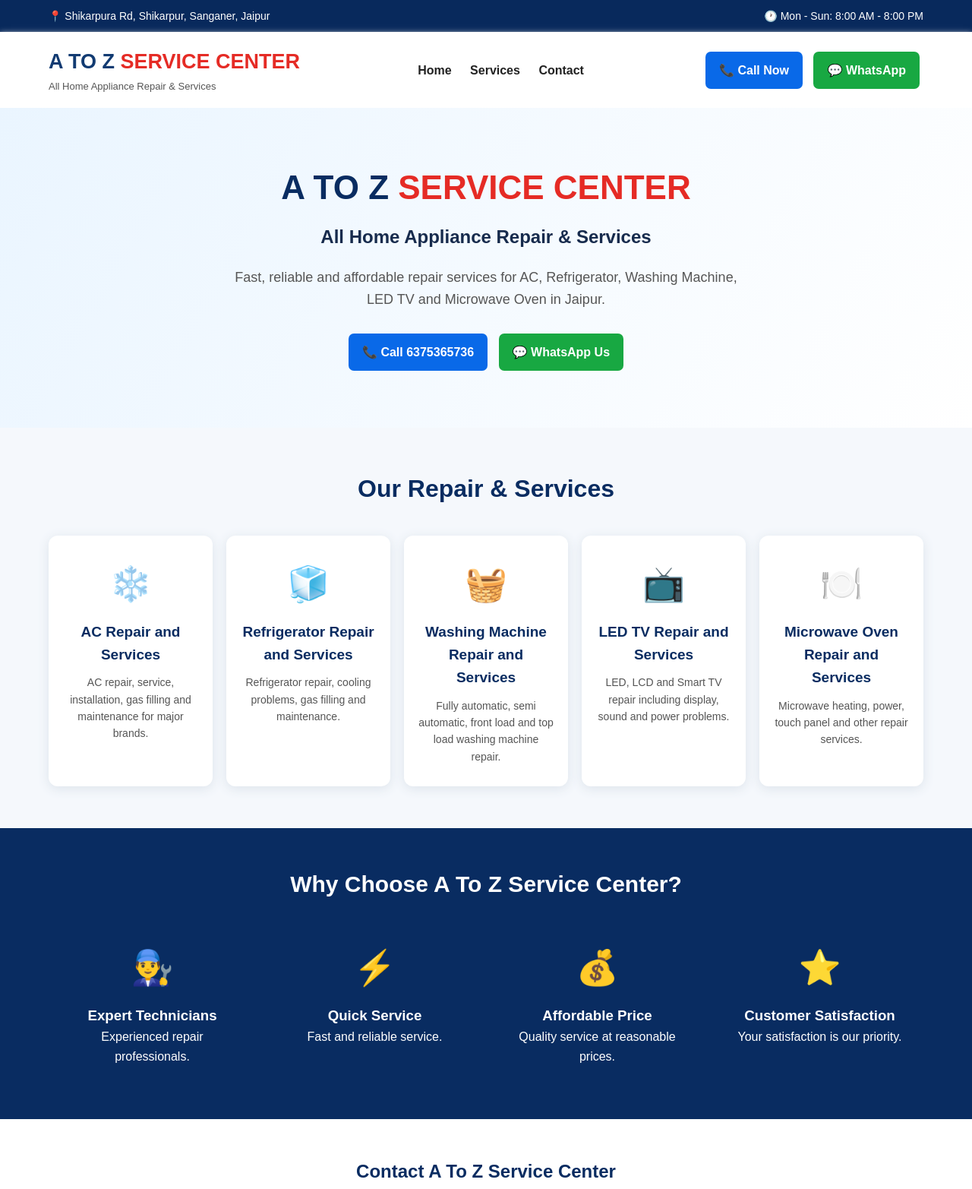
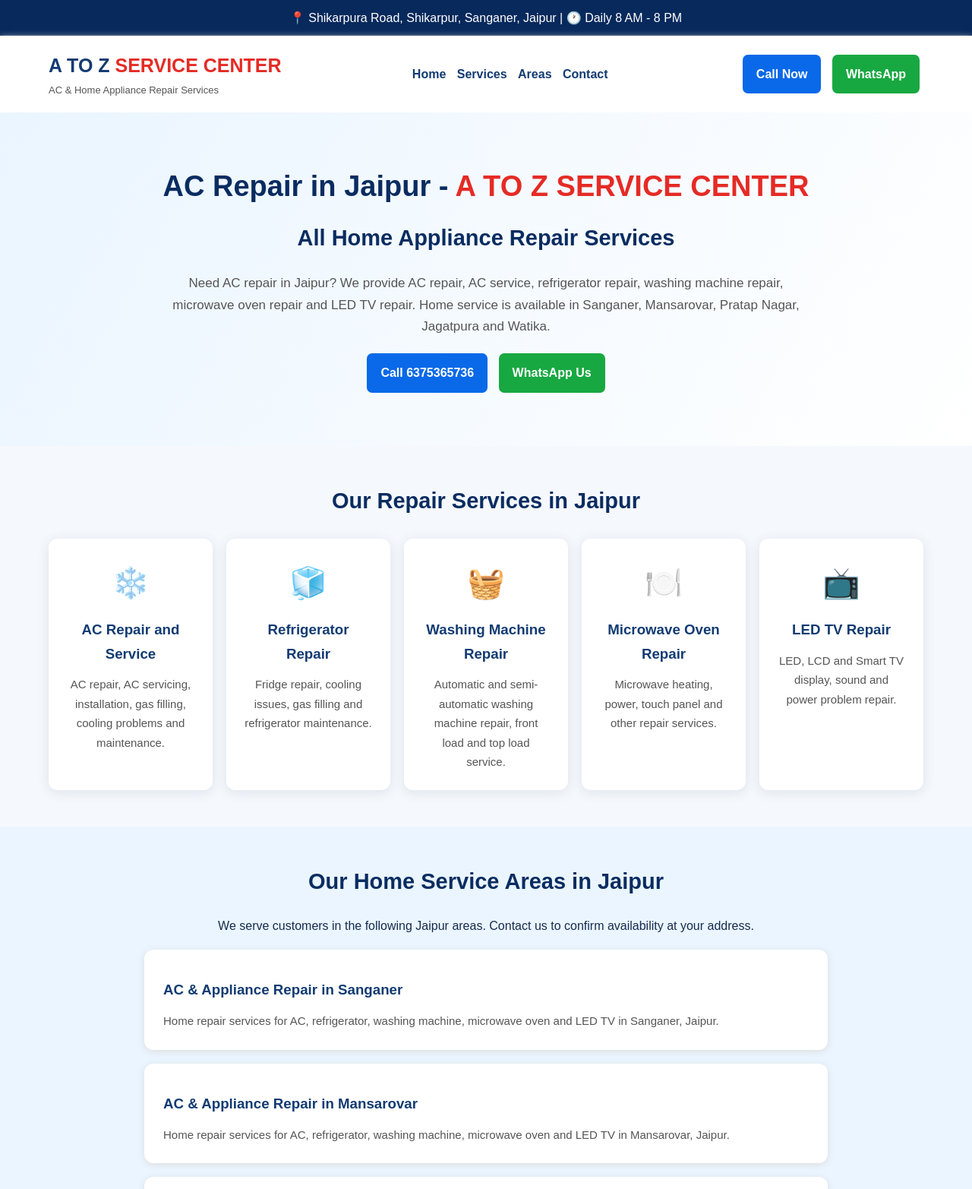
Before and after one commit to kaluramchhipa495-gif/ac-repair-wala-2, a plain HTML site: page index.html in a window 1280 px wide. Shown: the top 1565 px of the page at 76% size. Drawn offline with Linux system fonts and the light colour scheme.

Commit message:
Update index.html

```diff
--- a/index.html
+++ b/index.html
@@ -1,109 +1,208 @@
 
 <!DOCTYPE html>
 <html lang="en">
-<head><meta name="google-site-verification" content="q8hmpWmSuLCzeP5IyElT4NdXJwnUHuDMEvbWuIvjgXk" />
+<head>
 <meta charset="UTF-8">
-<meta name="viewport" content="width=device-width, initial-scale=1.0">
-<title>A To Z Service Center | Jaipur</title>
-<meta name="description" content="A To Z Service Center - AC, Refrigerator, Washing Machine, LED TV and Microwave Oven repair services in Jaipur. Call 6375365736."><meta name="google-site-verification" content="1B8WIw9-Ir2arh3uRtDP4GtBKwcSGTVDD-jx34hGs4c" />
+<meta name="viewport" content="width=device-width, initial-scale=1">
+
+<meta name="google-site-verification" content="q8hmpWmSuLCzeP5IyElT4NdXJwnUHuDMEvbWuIvjgXk">
+<meta name="google-site-verification" content="1B8WIw9-Ir2arh3uRtDP4GtBKwcSGTVDD-jx34hGs4c">
+
+<title>AC Repair Jaipur | A To Z Service Center</title>
+<meta name="description" content="A To Z Service Center provides AC, refrigerator, washing machine, microwave and LED TV repair in Jaipur. Home service in Sanganer, Mansarovar, Pratap Nagar, Jagatpura and Watika. Call 6375365736.">
+<meta name="robots" content="index,follow">
+<link rel="canonical" href="https://kaluramchhipa495-gif.github.io/ac-repair-wala-2/">
+
+<script type="application/ld+json">
+{
+ "@context":"https://schema.org",
+ "@type":"LocalBusiness",
+ "name":"A TO Z SERVICE CENTER",
+ "telephone":"+91-6375365736",
+ "url":"https://kaluramchhipa495-gif.github.io/ac-repair-wala-2/",
+ "description":"AC and home appliance repair services in Jaipur.",
+ "address":{
+  "@type":"PostalAddress",
+  "streetAddress":"Shikarpura Road, Shikarpur, Sanganer",
+  "addressLocality":"Jaipur",
+  "addressRegion":"Rajasthan",
+  "addressCountry":"IN"
+ },
+ "areaServed":[
+  {"@type":"Place","name":"Sanganer, Jaipur"},
+  {"@type":"Place","name":"Mansarovar, Jaipur"},
+  {"@type":"Place","name":"Pratap Nagar, Jaipur"},
+  {"@type":"Place","name":"Jagatpura, Jaipur"},
+  {"@type":"Place","name":"Watika, Jaipur"}
+ ],
+ "openingHours":"Mo-Su 08:00-20:00"
+}
+</script>
+
 <style>
-*{margin:0;padding:0;box-sizing:border-box;font-family:Arial,sans-serif}
-body{background:#f5f8fc;color:#172b4d;line-height:1.6}
-.topbar{background:#08295c;color:white;padding:10px 5%;display:flex;justify-content:space-between;font-size:14px}
-header{background:white;padding:18px 5%;display:flex;justify-content:space-between;align-items:center;box-shadow:0 2px 8px #ddd}
-.logo{font-size:27px;font-weight:bold;color:#123b72}
+*{box-sizing:border-box;margin:0;padding:0}
+body{font-family:Arial,sans-serif;background:#f5f8fc;color:#172b4d;line-height:1.7}
+.topbar{background:#08295c;color:white;padding:10px 5%;text-align:center}
+header{background:white;padding:18px 5%;display:flex;justify-content:space-between;align-items:center;flex-wrap:wrap;gap:12px;box-shadow:0 2px 8px #ddd}
+.logo{font-size:25px;font-weight:bold;color:#123b72}
 .logo span{color:#e52b25}
 .tagline{font-size:13px;color:#555}
-nav a{text-decoration:none;color:#222;margin:0 10px;font-weight:bold}
-.btn{display:inline-block;padding:12px 18px;border-radius:7px;text-decoration:none;color:white;font-weight:bold;margin:5px}
+nav a{color:#123b72;text-decoration:none;margin:5px;font-weight:bold}
+.btn{display:inline-block;padding:12px 18px;border-radius:7px;color:white;text-decoration:none;font-weight:bold;margin:5px}
 .call{background:#0969e8}
 .whatsapp{background:#18a842}
-.hero{background:linear-gradient(120deg,#eaf5ff,#fff);padding:70px 7%;text-align:center}
-.hero h1{font-size:44px;color:#092c61;margin-bottom:10px}
+.hero{background:linear-gradient(120deg,#eaf5ff,#fff);padding:65px 7%;text-align:center}
+.hero h1{font-size:38px;color:#092c61;margin-bottom:12px}
 .hero h1 span{color:#e52b25}
-.hero h2{margin-bottom:20px}
-.hero p{max-width:700px;margin:auto;font-size:18px;color:#555}
-.hero-buttons{margin-top:25px}
-.services{padding:55px 5%;text-align:center}
-.services h2{font-size:32px;margin-bottom:35px;color:#092c61}
-.cards{display:grid;grid-template-columns:repeat(5,1fr);gap:18px}
-.card{background:white;padding:28px 18px;border-radius:12px;box-shadow:0 3px 15px #dce3eb}
-.icon{font-size:45px;margin-bottom:12px}
-.card h3{color:#092c61;margin-bottom:10px;font-size:19px}
-.card p{color:#555;font-size:14px}
-.why{background:#092c61;color:white;padding:50px 5%;text-align:center}
-.why h2{margin-bottom:30px;font-size:30px}
-.features{display:grid;grid-template-columns:repeat(4,1fr);gap:20px}
-.feature{padding:20px}
-.contact{padding:50px 5%;text-align:center;background:white}
-.contact h2{color:#092c61;margin-bottom:15px}
-footer{background:#061d43;color:white;padding:35px 5%;text-align:center}
+.hero p{max-width:850px;margin:15px auto;color:#555;font-size:17px}
+section{padding:48px 5%;text-align:center}
+h2{color:#092c61;margin-bottom:20px;font-size:29px}
+h3{color:#123b72;margin:12px 0}
+.cards{display:grid;grid-template-columns:repeat(auto-fit,minmax(210px,1fr));gap:18px;margin-top:25px}
+.card{background:white;padding:24px;border-radius:12px;box-shadow:0 3px 15px #dce3eb}
+.icon{font-size:40px}
+.card p,.area p{font-size:15px;color:#555}
+.areas{background:#eaf5ff}
+.area{background:white;padding:25px;margin:18px auto;max-width:900px;border-radius:12px;text-align:left;box-shadow:0 2px 10px #ddd}
+.why{background:#092c61;color:white}
+.why h2,.why h3{color:white}
+.features{display:grid;grid-template-columns:repeat(auto-fit,minmax(180px,1fr));gap:20px}
+.contact{background:white}
+footer{background:#061d43;color:white;padding:30px 5%;text-align:center}
 footer p{margin:8px}
-@media(max-width:900px){.cards{grid-template-columns:repeat(2,1fr)}.features{grid-template-columns:repeat(2,1fr)}nav{display:none}.hero h1{font-size:36px}}
-@media(max-width:550px){.topbar{display:block;text-align:center}header{padding:15px}.logo{font-size:21px}.cards,.features{grid-template-columns:1fr}.hero{padding:45px 20px}.hero h1{font-size:30px}.btn{display:block;margin:10px auto;max-width:300px}}
+@media(max-width:600px){
+header{justify-content:center;text-align:center}
+nav{width:100%}
+.hero h1{font-size:29px}
+section{padding:35px 18px}
+}
 </style>
 </head>
+
 <body>
+
 <div class="topbar">
-<div>📍 Shikarpura Rd, Shikarpur, Sanganer, Jaipur</div>
-<div>🕐 Mon - Sun: 8:00 AM - 8:00 PM</div>
+📍 Shikarpura Road, Shikarpur, Sanganer, Jaipur |
+🕐 Daily 8 AM - 8 PM
 </div>
+
 <header>
 <div>
 <div class="logo">A TO Z <span>SERVICE CENTER</span></div>
-<div class="tagline">All Home Appliance Repair & Services</div>
+<div class="tagline">AC & Home Appliance Repair Services</div>
 </div>
 <nav>
 <a href="#home">Home</a>
 <a href="#services">Services</a>
+<a href="#areas">Areas</a>
 <a href="#contact">Contact</a>
 </nav>
 <div>
-<a class="btn call" href="tel:6375365736">📞 Call Now</a>
-<a class="btn whatsapp" href="https://wa.me/916375365736" target="_blank">💬 WhatsApp</a>
+<a class="btn call" href="tel:6375365736">Call Now</a>
+<a class="btn whatsapp" href="https://wa.me/916375365736" target="_blank" rel="noopener">WhatsApp</a>
 </div>
 </header>
+
 <section class="hero" id="home">
-<h1>A TO Z <span>SERVICE CENTER</span></h1>
-<h2>All Home Appliance Repair & Services</h2>
-<p>Fast, reliable and affordable repair services for AC, Refrigerator, Washing Machine, LED TV and Microwave Oven in Jaipur.</p>
-<div class="hero-buttons">
-<a class="btn call" href="tel:6375365736">📞 Call 6375365736</a>
-<a class="btn whatsapp" href="https://wa.me/916375365736" target="_blank">💬 WhatsApp Us</a>
+<h1>AC Repair in Jaipur - <span>A TO Z SERVICE CENTER</span></h1>
+<h2>All Home Appliance Repair Services</h2>
+<p>
+Need AC repair in Jaipur? We provide AC repair, AC service,
+refrigerator repair, washing machine repair, microwave oven repair
+and LED TV repair. Home service is available in Sanganer,
+Mansarovar, Pratap Nagar, Jagatpura and Watika.
+</p>
+<a class="btn call" href="tel:6375365736">Call 6375365736</a>
+<a class="btn whatsapp" href="https://wa.me/916375365736" target="_blank" rel="noopener">WhatsApp Us</a>
+</section>
+
+<section id="services">
+<h2>Our Repair Services in Jaipur</h2>
+<div class="cards">
+<div class="card">
+<div class="icon">❄️</div>
+<h3>AC Repair and Service</h3>
+<p>AC repair, AC servicing, installation, gas filling, cooling problems and maintenance.</p>
+</div>
+<div class="card">
+<div class="icon">🧊</div>
+<h3>Refrigerator Repair</h3>
+<p>Fridge repair, cooling issues, gas filling and refrigerator maintenance.</p>
+</div>
+<div class="card">
+<div class="icon">🧺</div>
+<h3>Washing Machine Repair</h3>
+<p>Automatic and semi-automatic washing machine repair, front load and top load service.</p>
+</div>
+<div class="card">
+<div class="icon">🍽️</div>
+<h3>Microwave Oven Repair</h3>
+<p>Microwave heating, power, touch panel and other repair services.</p>
+</div>
+<div class="card">
+<div class="icon">📺</div>
+<h3>LED TV Repair</h3>
+<p>LED, LCD and Smart TV display, sound and power problem repair.</p>
+</div>
 </div>
 </section>
-<section class="services" id="services">
-<h2>Our Repair & Services</h2>
-<div class="cards">
-<div class="card"><div class="icon">❄️</div><h3>AC Repair and Services</h3><p>AC repair, service, installation, gas filling and maintenance for major brands.</p></div>
-<div class="card"><div class="icon">🧊</div><h3>Refrigerator Repair and Services</h3><p>Refrigerator repair, cooling problems, gas filling and maintenance.</p></div>
-<div class="card"><div class="icon">🧺</div><h3>Washing Machine Repair and Services</h3><p>Fully automatic, semi automatic, front load and top load washing machine repair.</p></div>
-<div class="card"><div class="icon">📺</div><h3>LED TV Repair and Services</h3><p>LED, LCD and Smart TV repair including display, sound and power problems.</p></div>
-<div class="card"><div class="icon">🍽️</div><h3>Microwave Oven Repair and Services</h3><p>Microwave heating, power, touch panel and other repair services.</p></div>
+
+<section class="areas" id="areas">
+<h2>Our Home Service Areas in Jaipur</h2>
+<p>We serve customers in the following Jaipur areas. Contact us to confirm availability at your address.</p>
+
+<div class="area">
+<h3>AC & Appliance Repair in Sanganer</h3>
+<p>Home repair services for AC, refrigerator, washing machine, microwave oven and LED TV in Sanganer, Jaipur.</p>
+</div>
+
+<div class="area">
+<h3>AC & Appliance Repair in Mansarovar</h3>
+<p>Home repair services for AC, refrigerator, washing machine, microwave oven and LED TV in Mansarovar, Jaipur.</p>
+</div>
+
+<div class="area">
+<h3>AC & Appliance Repair in Pratap Nagar</h3>
+<p>Home repair services for AC, refrigerator, washing machine, microwave oven and LED TV in Pratap Nagar, Jaipur.</p>
+</div>
+
+<div class="area">
+<h3>AC & Appliance Repair in Jagatpura</h3>
+<p>Home repair services for AC, refrigerator, washing machine, microwave oven and LED TV in Jagatpura, Jaipur.</p>
+</div>
+
+<div class="area">
+<h3>AC & Appliance Repair in Watika</h3>
+<p>Home repair services for AC, refrigerator, washing machine, microwave oven and LED TV in Watika, Jaipur.</p>
 </div>
 </section>
-<section class="why">
-<h2>Why Choose A To Z Service Center?</h2>
+
+<section>
+<h2>Why Choose A TO Z SERVICE CENTER?</h2>
 <div class="features">
-<div class="feature"><div class="icon">👨‍🔧</div><h3>Expert Technicians</h3><p>Experienced repair professionals.</p></div>
-<div class="feature"><div class="icon">⚡</div><h3>Quick Service</h3><p>Fast and reliable service.</p></div>
-<div class="feature"><div class="icon">💰</div><h3>Affordable Price</h3><p>Quality service at reasonable prices.</p></div>
-<div class="feature"><div class="icon">⭐</div><h3>Customer Satisfaction</h3><p>Your satisfaction is our priority.</p></div>
+<div><div class="icon">👨‍🔧</div><h3>Experienced Technicians</h3><p>Appliance repair professionals.</p></div>
+<div><div class="icon">⚡</div><h3>Convenient Home Service</h3><p>Service at your home in our service areas.</p></div>
+<div><div class="icon">💰</div><h3>Reasonable Charges</h3><p>Repair charges explained before work.</p></div>
+<div><div class="icon">⭐</div><h3>Customer Care</h3><p>Customer satisfaction is our priority.</p></div>
 </div>
 </section>
+
 <section class="contact" id="contact">
-<h2>Contact A To Z Service Center</h2>
-<p>📞 <strong>6375365736</strong></p>
-<p>📍 Shikarpura Rd, Shikarpur, Sanganer, Jaipur</p>
-<br>
-<a class="btn call" href="tel:6375365736">📞 Call Now</a>
-<a class="btn whatsapp" href="https://wa.me/916375365736" target="_blank">💬 WhatsApp</a>
+<h2>Contact A TO Z SERVICE CENTER</h2>
+<p><strong>Phone:</strong> 6375365736</p>
+<p><strong>Address:</strong> Shikarpura Road, Shikarpur, Sanganer, Jaipur, Rajasthan</p>
+<p><strong>Visit charge:</strong> ₹199</p>
+<a class="btn call" href="tel:6375365736">Call Now</a>
+<a class="btn whatsapp" href="https://wa.me/916375365736" target="_blank" rel="noopener">WhatsApp Now</a>
 </section>
+
 <footer>
 <p><strong>A TO Z SERVICE CENTER</strong></p>
-<p>AC • Refrigerator • Washing Machine • LED TV • Microwave Oven</p>
-<p>📍 Shikarpura Rd, Shikarpur, Sanganer, Jaipur</p>
-<p>© 2026 A To Z Service Center. All Rights Reserved.</p>
+<p>AC • Refrigerator • Washing Machine • Microwave • LED TV Repair</p>
+<p>Service Areas: Sanganer • Mansarovar • Pratap Nagar • Jagatpura • Watika</p>
+<p>Shikarpura Road, Shikarpur, Sanganer, Jaipur</p>
+<p>© 2026 A TO Z SERVICE CENTER. All Rights Reserved.</p>
 </footer>
+
 </body>
 </html>
```
